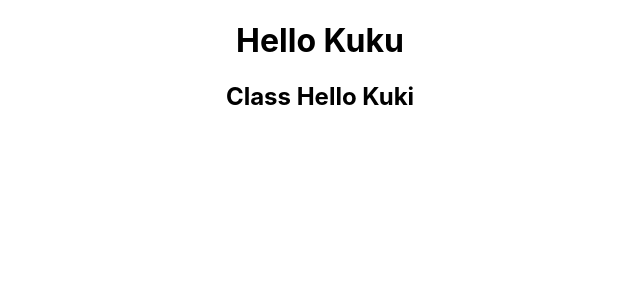
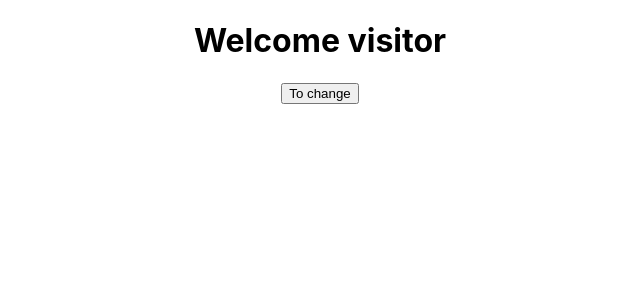
Before and after one commit to Prasanta1989/React-Learning, a React (Create React App) app: page / in a window 1280 px wide. Shown: the top 300 px of the page, without its empty margins (320-960 px from the left). Built offline with nearby package versions, Linux system fonts and the light colour scheme; the HTML template or start-up script is replaced by a standard one.

Commit message:
Created component for props and states

```diff
--- a/src/App.js
+++ b/src/App.js
@@ -2,12 +2,25 @@ import React from 'react';
 import './App.css';
 import Greet from "./component/Greet"
 import Welcome from "./component/Welcome"
+import Hello from "./component/JxsUsing"
+import Message from "./component/Message"
 
 function App() {
   return (
     <div className="App">
-      <Greet />
-      <Welcome />
+      {/* <Greet name="Prasanta">
+        <p>My child tag</p>
+      </Greet>
+
+      <Greet name="Kumar"/>
+
+      <Greet name="Sitha"/>
+
+      <Welcome name="Props using class"/>
+      <Welcome name="Props using class 2"/>
+
+      <Hello /> */}
+      <Message />
     </div>
   );
 }
--- a/src/component/Greet.js
+++ b/src/component/Greet.js
@@ -4,6 +4,14 @@ import React from "react"
 //     return <h1>Hello Prasant</h1>
 // }
 
-const Greet= () => <h1>Hello Kuku</h1>
+const Greet= (props) => {
+    return (
+        <div>
+            <h1>Hello {props.name}</h1>
+            {props.children}
+        </div>
+
+    )
+}
 
 export default Greet;
--- /dev/null
+++ b/src/component/JxsUsing.js
@@ -0,0 +1,17 @@
+import React from "react"
+
+const Hello = () =>{
+    // return(
+    //     <div>
+    //         <h1>Hello PK using JSX</h1>
+    //     </div>
+    // )
+
+    return React.createElement(
+        "div",
+        {id:"createId", className:"createClass"},
+        React.createElement("h1", {className:"heading"}, "Without JSX")
+    )
+}
+
+export default Hello
--- /dev/null
+++ b/src/component/Message.js
@@ -0,0 +1,28 @@
+import React, {Component} from "react"
+
+class Message extends Component{
+    constructor(){
+        super()
+        this.state={
+            message: "Welcome visitor"
+        }
+    }
+
+    chaneMsg(){
+        this.setState({
+            message:"U r Visted"
+        })
+    }
+
+
+    render(){
+        return(
+            <div>
+                <h1>{this.state.message}</h1>
+                <button className="btn" onClick={() => this.chaneMsg()}>To change</button>
+            </div>
+        )
+    }
+}
+
+export default Message
--- a/src/component/Welcome.js
+++ b/src/component/Welcome.js
@@ -1,8 +1,10 @@
-import React, {component, Component} from "react"
+import React, {Component} from "react"
 
 class Welcome extends Component{
     render() {
-        return <h2>Class Hello Kuki</h2>
+        return (
+        <h2>{this.props.name}</h2>
+        )
     }
 }
 
```
